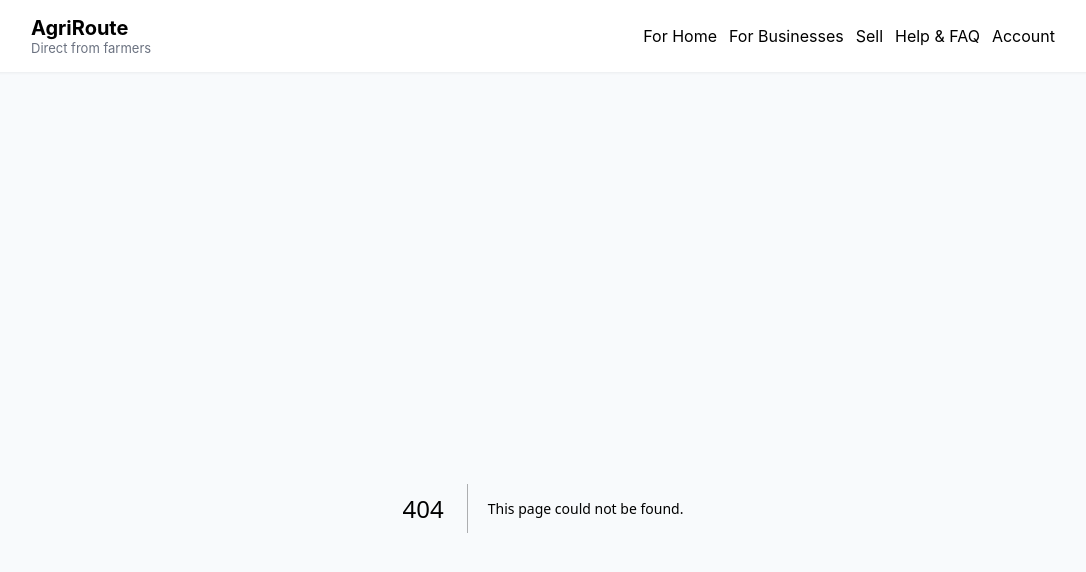
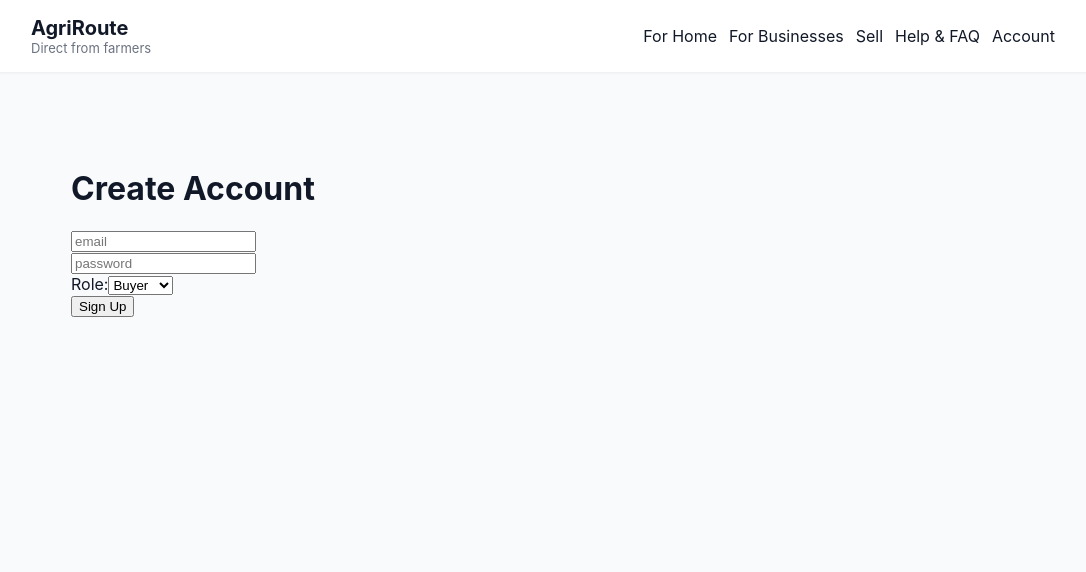
Before and after one commit to AgriRouteco/AgriRoute, a Next.js app: page /signup in a window 1280 px wide. Before the commit this address had no page. Shown: the top 572 px of the page, without its empty margins (97-1183 px from the left). Built offline with nearby package versions, Linux system fonts and the light colour scheme; no server answers.

Commit message:
Create signup.js

```diff
--- /dev/null
+++ b/pages/signup.js
@@ -0,0 +1,49 @@
+import { supabase } from "../lib/supabaseClient"
+
+export default function Signup() {
+  async function handleSignup(e) {
+    e.preventDefault()
+
+    const email = e.target.email.value
+    const password = e.target.password.value
+    const role = e.target.role.value
+
+    const { data, error } = await supabase.auth.signUp({
+      email,
+      password
+    })
+
+    if (error) {
+      alert(error.message)
+      return
+    }
+
+    // Add profile row
+    await supabase.from("profiles").insert({
+      id: data.user.id,
+      role
+    })
+
+    alert("Account created! Please check your email to verify.")
+  }
+
+  return (
+    <div style={{ padding: 40 }}>
+      <h1>Create Account</h1>
+      <form onSubmit={handleSignup}>
+        <input name="email" placeholder="email" /><br/>
+        <input name="password" type="password" placeholder="password" /><br/>
+
+        <label>
+          Role:
+          <select name="role">
+            <option value="buyer">Buyer</option>
+            <option value="farmer">Farmer</option>
+          </select>
+        </label><br/>
+
+        <button type="submit">Sign Up</button>
+      </form>
+    </div>
+  )
+}
```
